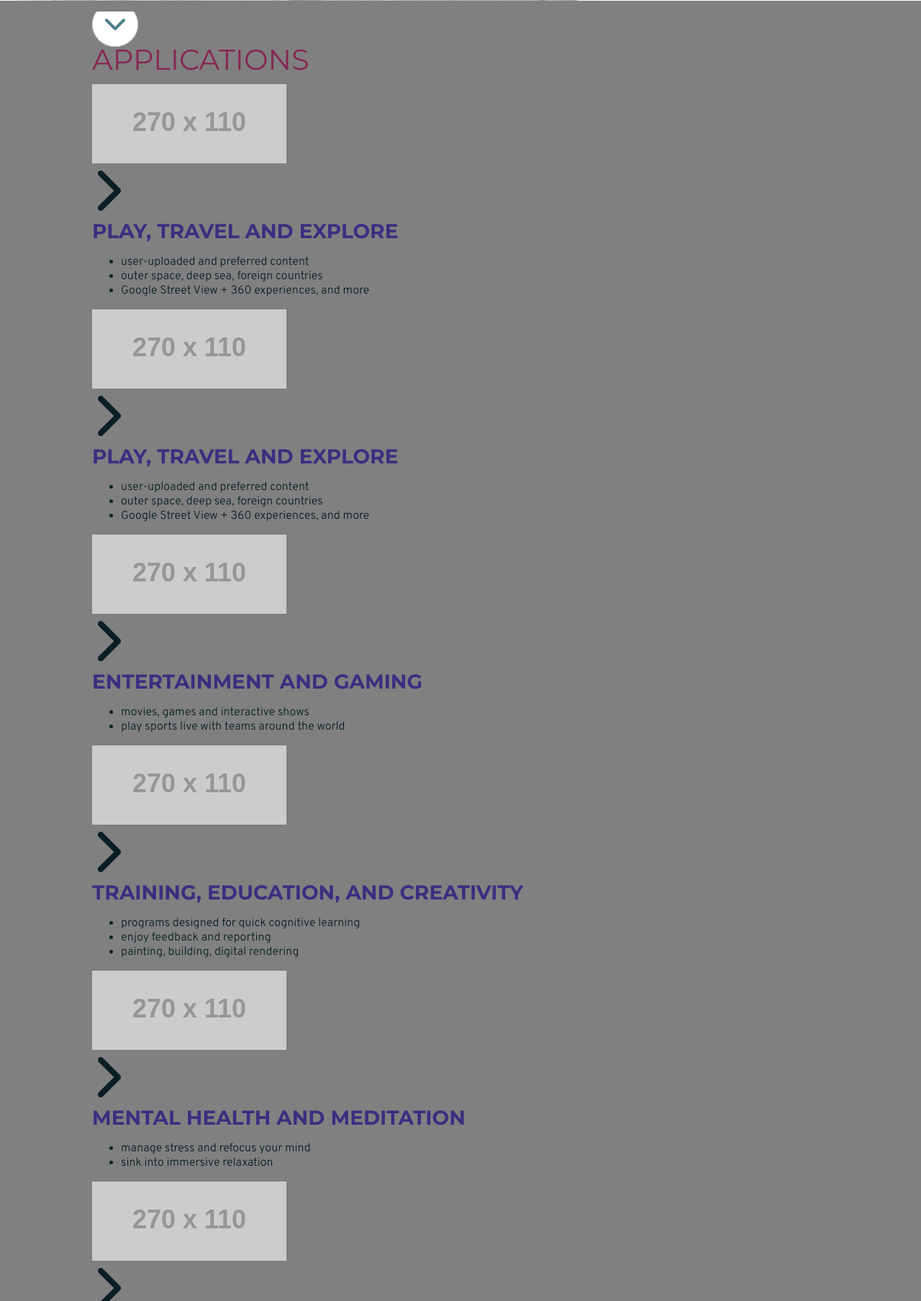
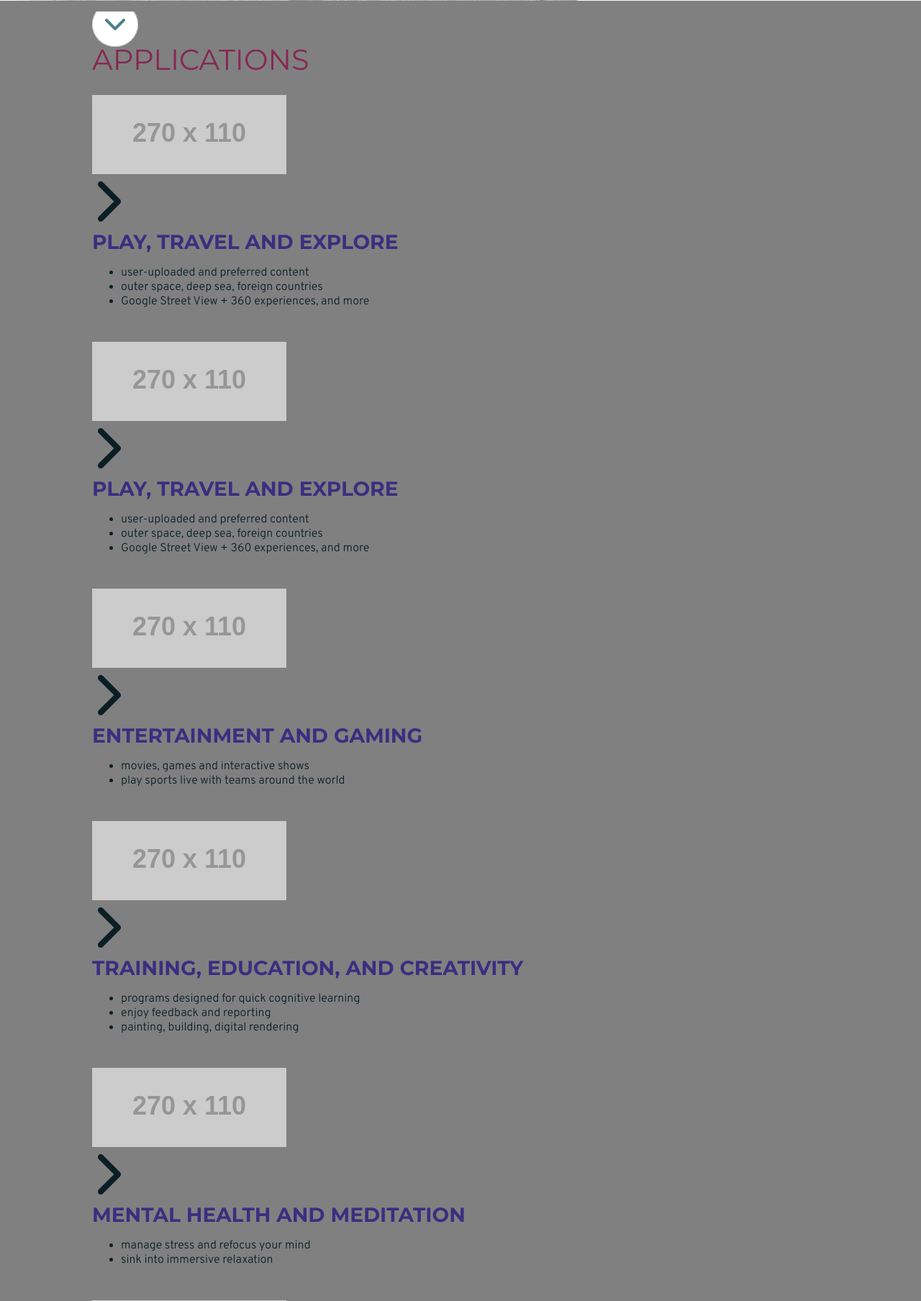
Before and after one commit to qjac/zetus_lapetus, a PHP site: page / in a window 1280 px wide. Shown: the part 840-2648 px from the top of the page at 72% size. Run offline with PHP 8.4, Linux system fonts and the light colour scheme; grey boxes labelled with a size stand in for pictures from a placeholder-image service; data that the repository does not hold is empty; style sheets or scripts are compiled from the project's sources; some libraries are stand-ins or nearby versions.

Commit message:
added standard 15px padding to top/bottom of rows

```diff
--- a/zetus-lapetus/scss/partials/_layout_lg.scss
+++ b/zetus-lapetus/scss/partials/_layout_lg.scss
@@ -24,6 +24,7 @@
 .row {
   clear: both;
   overflow: hidden;
+  padding: 15px 0;
 }
 .col {
   float: left;
--- a/zetus-lapetus/scss/partials/_layout_sm.scss
+++ b/zetus-lapetus/scss/partials/_layout_sm.scss
@@ -13,6 +13,7 @@ section, .section {
   margin: 0 auto;
   clear: both;
   overflow: hidden;
+  padding: 15px 0;
 }
 .col {
   float: left;
```
